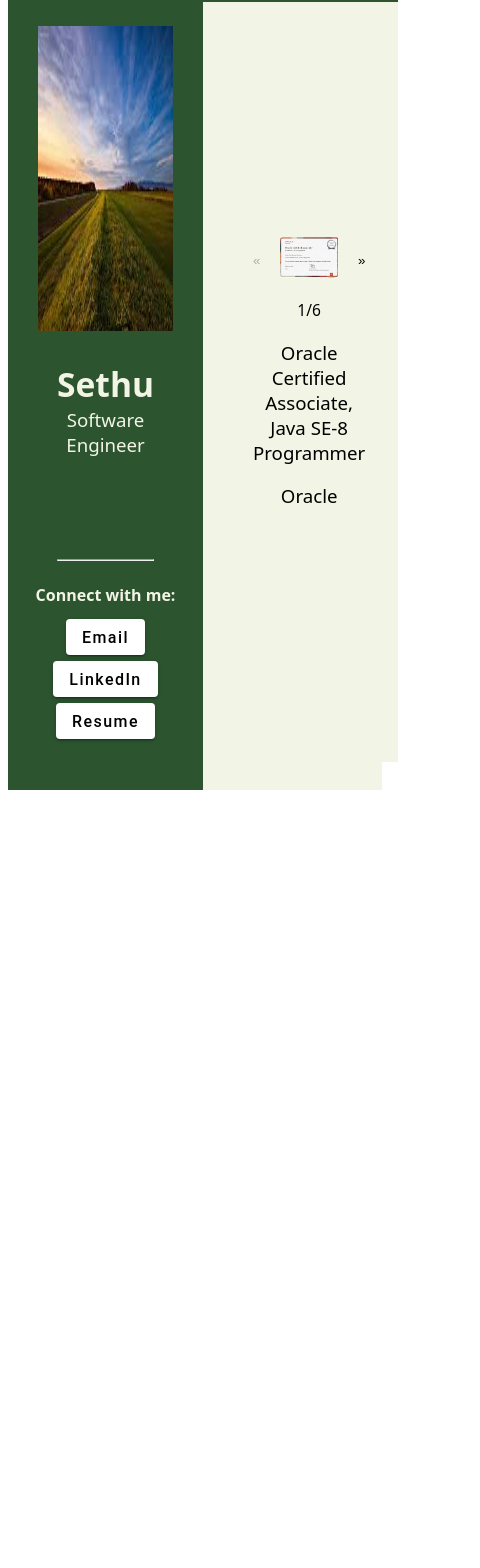
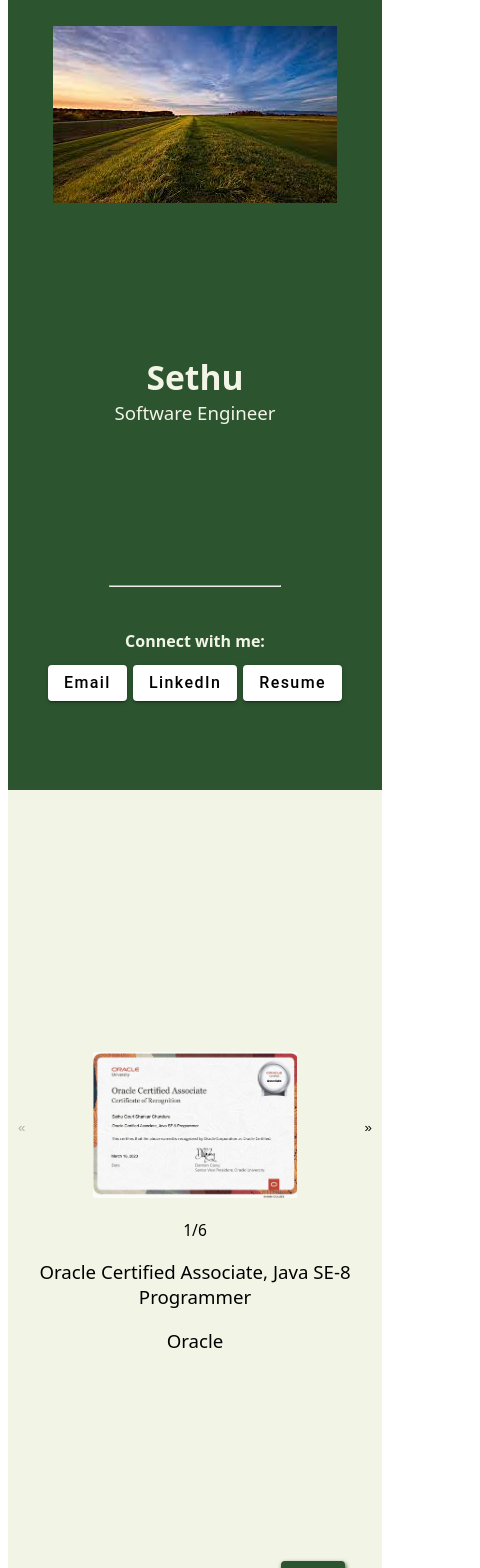
Before and after one commit to sethu63/portfolio, an Angular app: page /certifications in a window 390 px wide. Shown: the part 62-1630 px from the top of the page, 480 px wide, since content can reach past the window. Before the commit the page ends 860 px from the top, so only its background shows below. Built offline with nearby package versions, Linux system fonts and the light colour scheme.

Commit message:
-mobile-site-optimised-v04/04/23-11/04

```diff
--- a/src/app/app.component.css
+++ b/src/app/app.component.css
@@ -25,3 +25,48 @@
     display: flex;
     align-items: center;
 }
+
+/*
+Mobile screen CSS
+*/
+
+@media screen and (max-width: 1000px) {
+    .container {
+      display: flex;
+      flex-direction: column;
+    }
+    .fixed-component {
+      position: static;
+      width: 100%;
+      min-height: 100vh;
+    }
+    .other-component {
+      width: 100%;
+    }
+    .navbar {
+      display: none;
+    }
+    .variable-component {
+      padding: 10px;
+      height: 100vh;
+      position: relative;
+    }
+    .buttons {
+      position: absolute;
+      bottom: 35px;
+      right: 35px;
+    }
+    .button {
+      color: #f2f4e6 !important;
+    }
+    button {
+      background: #2c542f;
+      color: #f2f4e6;
+      box-shadow: 1px 2px 4px #2c542f;
+      z-index: 3;
+      flex-direction: column;
+      align-items: center;
+      justify-content: center;
+      margin: 2px;
+    }
+}
--- a/src/app/app.component.html
+++ b/src/app/app.component.html
@@ -8,6 +8,10 @@
     </div>
     <div class="variable-component">
       <router-outlet></router-outlet>
+      <div class="buttons">
+        <button mat-button type="button" (click)="previous()" *ngIf="currentLinkIndex > 0" class="button">&larr;</button>
+        <button mat-button type="button" (click)="next()" *ngIf="currentLinkIndex < links.length-1" class="button">&rarr;</button>
+      </div>
     </div>
   </div>
 </div>
--- a/src/app/app.component.ts
+++ b/src/app/app.component.ts
@@ -1,4 +1,5 @@
 import { Component, OnInit } from '@angular/core';
+import { Router } from '@angular/router';
 
 @Component({
   selector: 'app-root',
@@ -6,13 +7,35 @@
   styleUrls: ['./app.component.css']
 })
 export class AppComponent implements OnInit{
-  title = 'portfolio';
+  title = 'Sethus portfolio';
 
-  constructor() {
+  links = [
+    { route: '', name: 'IntroComponent' },
+    { route: 'experience', name: 'ExperienceComponent' },
+    { route: 'education', name: 'EducationComponent' },
+    { route: 'skills_&_projects', name: 'SkillsProjectsComponent' },
+    { route: 'certifications', name: 'CertificationsComponent' },
+  ];
+
+  currentLinkIndex = 0;
+
+  previous() {
+    if (this.currentLinkIndex > 0) {
+      this.currentLinkIndex--;
+      this.router.navigate([this.links[this.currentLinkIndex].route]);
+    }
+  }
+
+  next() {
+    if (this.currentLinkIndex < this.links.length - 1) {
+      this.currentLinkIndex++;
+      this.router.navigate([this.links[this.currentLinkIndex].route]);
+    }
+  }
+  constructor(private router: Router) {
 
   }
   ngOnInit(): void {
-    const buildmessage: string = "This site is under build, fixing minor issues/Responsiveness will be active by: 02/04/2023";
-    alert(buildmessage);
+
   }
 }
--- a/src/app/app.module.ts
+++ b/src/app/app.module.ts
@@ -5,7 +5,7 @@
 import { AppComponent } from './app.component';
 import { MatIconModule } from '@angular/material/icon';
 import { MatButtonModule } from '@angular/material/button';
-import {MatToolbarModule} from '@angular/material/toolbar';
+import { MatToolbarModule } from '@angular/material/toolbar';
 
 import { FixedComponent } from './components/fixed/fixed.component';
 import { NavbarComponent } from './components/navbar/navbar.component';
@@ -33,7 +33,7 @@
     AppRoutingModule,
     MatIconModule,
     MatButtonModule,
-    MatToolbarModule
+    MatToolbarModule,
   ],
   providers: [],
   bootstrap: [AppComponent]
--- a/src/app/components/fixed/fixed.component.css
+++ b/src/app/components/fixed/fixed.component.css
@@ -66,3 +66,11 @@
     width: 50%;
     margin: 0px auto;
 }
+
+@media screen and (max-width: 1000px) {
+    .image {
+        width: auto;
+        height: auto;
+        padding: auto;
+    }
+}
```
